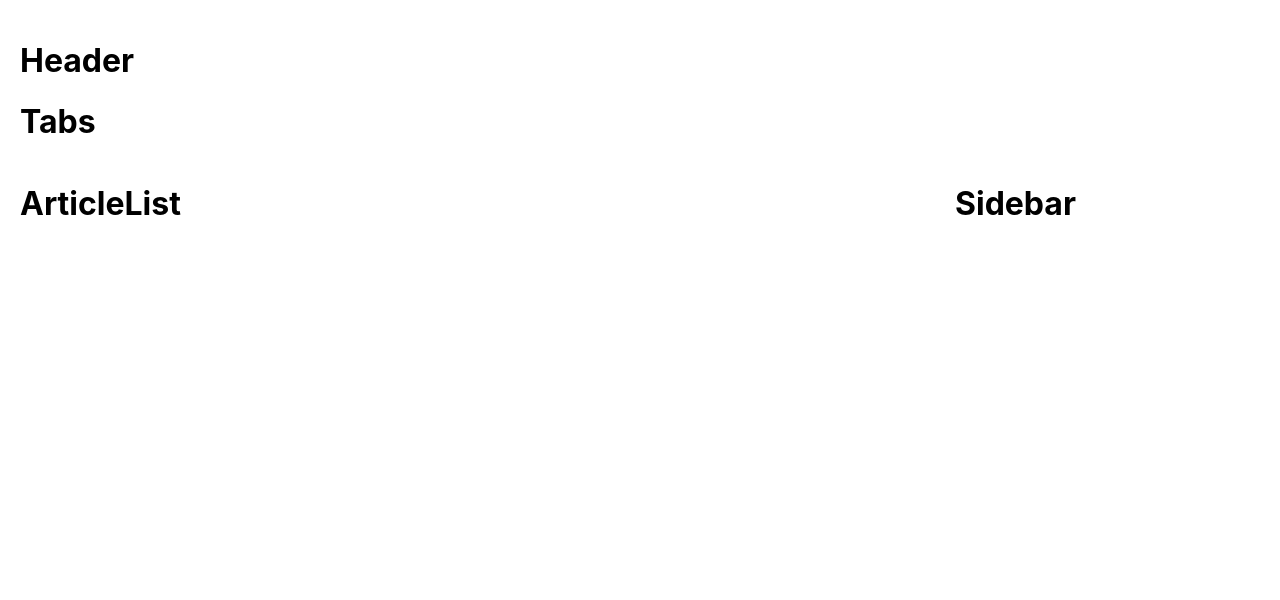
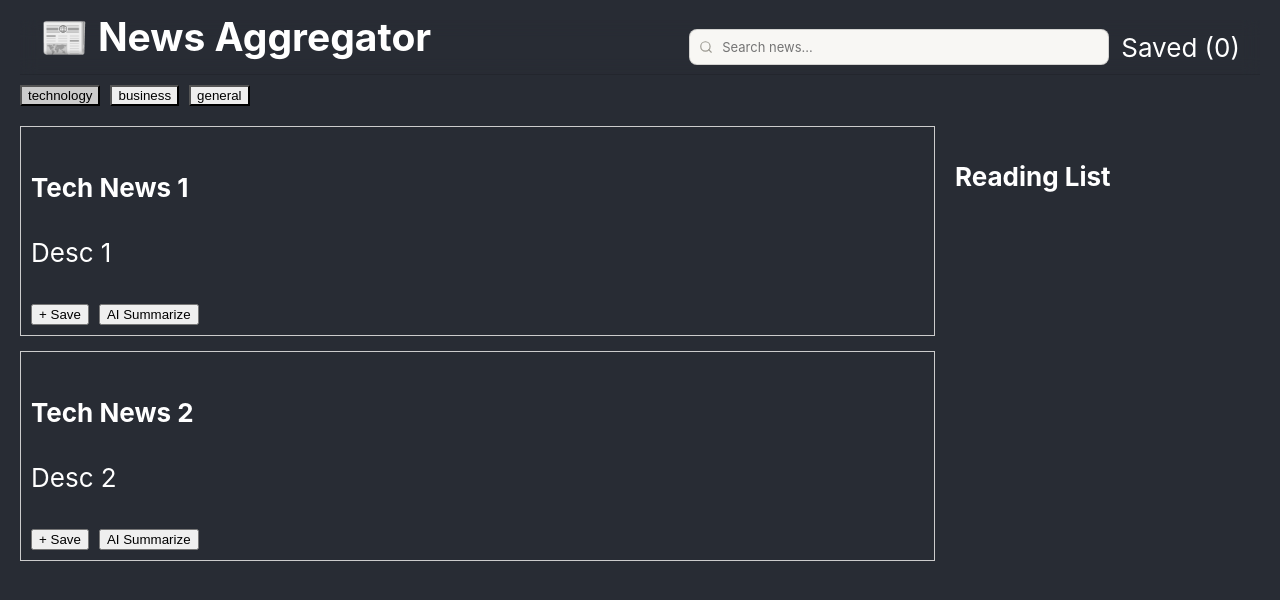
Before and after one commit to AnupaKuriakose/News-Aggregator-App, a React (Create React App) app in the folder client/: page / in a window 1280 px wide. Shown: the top 600 px of the page. Built offline with nearby package versions, Linux system fonts and the light colour scheme.

Commit message:
Adding files for basic ui

```diff
--- a/client/src/App.css
+++ b/client/src/App.module.css
@@ -6,4 +6,10 @@
   flex-direction: column;
   font-size: calc(10px + 2vmin);
   color: white;
+  padding: 20px;
 }
+body{
+  flex: 1;
+  align-items: flex-start;
+  width: 100%;
+}
--- a/client/src/App.tsx
+++ b/client/src/App.tsx
@@ -1,25 +1,45 @@
-import React from 'react';
-
-import './App.css';
-import { Header } from './components/Header';
-import { CategoryTabs } from './components/CategoryTabs';
-import { ArticleList } from './components/ArticleList';
-import { SavedSidebar } from './components/SavedSidebar';
+import React, { useEffect, useState } from "react";
+import Header from "./components/Header";
+import CategoryTabs from "./components/CategoryTabs";
+import ArticleList from "./components/ArticleList";
+import SavedSidebar from "./components/SavedSidebar";
+import { Article } from "./types/article";
+import styles from './App.module.css';
 
 function App() {
-   return (
-    <div style={{ padding: "20px" }}>
-      <Header />
+  const [articles, setArticles] = useState<Article[]>([]);
+  const [saved, setSaved] = useState<Article[]>([]);
+  const [category, setCategory] = useState("technology");
 
-      <CategoryTabs />
+  useEffect(() => {
+    // TEMP dummy data
+    setArticles([
+      { title: "Tech News 1", description: "Desc 1" },
+      { title: "Tech News 2", description: "Desc 2" }
+    ]);
+  }, [category]);
+
+  const handleSave = (article: Article) => {
+    setSaved((prev) => [...prev, article]);
+  };
+
+  const handleSearch = (query: string) => {
+    console.log("search:", query);
+  };
+
+  return (
+    <div className={styles.App}>
+      <Header onSearch={handleSearch} savedCount={saved.length} />
+
+      <CategoryTabs category={category} setCategory={setCategory} />
 
       <div style={{ display: "flex", gap: "20px" }}>
         <div style={{ flex: 3 }}>
-          <ArticleList />
+          <ArticleList articles={articles} saved={saved} onSave={handleSave} />
         </div>
 
         <div style={{ flex: 1 }}>
-          <SavedSidebar />
+          <SavedSidebar saved={saved} />
         </div>
       </div>
     </div>
--- a/client/src/article.model.ts
+++ /dev/null
@@ -1,6 +0,0 @@
-export interface Article
-{
-    id: number;
-    name: string;
-    description: string;
-}
--- a/client/src/components/ArticleCard.tsx
+++ b/client/src/components/ArticleCard.tsx
@@ -1,5 +1,24 @@
+import { Article } from "../types/article";
 
+type Props = {
+  article: Article;
+  onSave: (a: Article) => void;
+  isSaved: boolean;
+};
 
-export const ArticleCard = () => {
-return <><h1>Card</h1></>
+function ArticleCard({ article, onSave, isSaved }: Props) {
+  return (
+    <div style={{ border: "1px solid #ccc", marginBottom: "15px", padding: "10px" }}>
+      <h4>{article.title}</h4>
+      <p>{article.description}</p>
+
+      <button onClick={() => onSave(article)}>
+        {isSaved ? "✓ Saved" : "+ Save"}
+      </button>
+
+      <button style={{ marginLeft: "10px" }}>AI Summarize</button>
+    </div>
+  );
 }
+
+export default ArticleCard;
--- a/client/src/components/ArticleList.tsx
+++ b/client/src/components/ArticleList.tsx
@@ -1,5 +1,25 @@
+import { Article } from "../types/article";
+import ArticleCard from "./ArticleCard";
 
+type Props = {
+  articles: Article[];
+  saved: Article[];
+  onSave: (a: Article) => void;
+};
 
-export const ArticleList = () => {
-return <><h1>ArticleList</h1></>
+function ArticleList({ articles, saved, onSave }: Props) {
+  return (
+    <div>
+      {articles.map((a, i) => (
+        <ArticleCard
+          key={i}
+          article={a}
+          onSave={onSave}
+          isSaved={saved.some((s) => s.title === a.title)}
+        />
+      ))}
+    </div>
+  );
 }
+
+export default ArticleList;
--- a/client/src/components/CategoryTabs.tsx
+++ b/client/src/components/CategoryTabs.tsx
@@ -1,5 +1,27 @@
+type Props = {
+  category: string;
+  setCategory: (c: string) => void;
+};
 
+function CategoryTabs({ category, setCategory }: Props) {
+  const tabs = ["technology", "business", "general"];
 
-export const CategoryTabs = () => {
-return <><h1>Tabs</h1></>
+  return (
+    <div style={{ marginBottom: "20px" }}>
+      {tabs.map((t) => (
+        <button
+          key={t}
+          onClick={() => setCategory(t)}
+          style={{
+            marginRight: "10px",
+            background: category === t ? "#ccc" : "#eee"
+          }}
+        >
+          {t}
+        </button>
+      ))}
+    </div>
+  );
 }
+
+export default CategoryTabs;
--- /dev/null
+++ b/client/src/components/Header.module.css
@@ -0,0 +1,87 @@
+.header {
+  position: sticky;
+  top: 0;
+  z-index: 100;
+  border-bottom: 0.5px solid rgba(0, 0, 0, 0.1);
+  display: flex;
+  align-items: center;
+  gap: 12px;
+  padding: 0 20px;
+  height: 54px;
+  backdrop-filter: blur(8px);
+}
+
+.searchWrap {
+  flex: 1;
+  max-width: 420px;
+  margin-left: auto;
+  position: relative;
+  display: flex;
+  align-items: center;
+}
+
+.searchIcon {
+  position: absolute;
+  left: 10px;
+  color: #9c9a92;
+  pointer-events: none;
+}
+
+.searchInput {
+  width: 100%;
+  height: 34px;
+  border: 0.5px solid rgba(0, 0, 0, 0.15);
+  border-radius: 8px;
+  padding: 0 32px 0 32px;
+  font-size: 13px;
+  background: #f8f7f4;
+  color: #1a1a18;
+  outline: none;
+  transition: border-color 0.15s, background 0.15s;
+  font-family: inherit;
+}
+
+.clearBtn {
+  position: absolute;
+  right: 8px;
+  background: none;
+  border: none;
+  font-size: 16px;
+  color: #9c9a92;
+  cursor: pointer;
+  line-height: 1;
+  padding: 0 2px;
+}
+
+/* Renamed to savedBtn for clean JS access */
+.savedBtn {
+  display: flex;
+  align-items: center;
+  gap: 6px;
+  font-size: 13px;
+  color: #5f5e5a;
+  background: none;
+  border: 0.5px solid rgba(0, 0, 0, 0.15);
+  border-radius: 8px;
+  padding: 5px 12px;
+  cursor: pointer;
+  flex-shrink: 0;
+  transition: all 0.15s;
+  font-family: inherit;
+}
+
+.savedBtnActive {
+  background: #e6f1fb;
+  border-color: #b5d4f4;
+  color: #185fa5;
+}
+
+.badge {
+  background: #378ADD;
+  color: #fff;
+  border-radius: 9px;
+  font-size: 11px;
+  font-weight: 600;
+  padding: 1px 6px;
+  line-height: 1.5;
+}
--- a/client/src/components/Header.tsx
+++ b/client/src/components/Header.tsx
@@ -1,5 +1,51 @@
+import React, { useState } from "react";
+import styles from './Header.module.css';
 
+type Props = {
+    onSearch: (q: string) => void;
+    savedCount: number;
+};
 
-export const Header = () => {
-return <><h1>Header</h1></>
+function Header({ onSearch, savedCount }: Props) {
+    const [inputValue, setInputValue] = useState('');
+    const handleClear = () => {
+        setInputValue('');
+        onSearch('');
+    };
+    return (
+        <header className={styles.header}>
+            <div style={{ display: "flex", justifyContent: "space-between", marginBottom: "20px" }}>
+                <h2>📰 News Aggregator</h2></div>
+            <div className={styles.searchWrap}>
+                <svg className={styles.searchIcon} width="14" height="14" viewBox="0 0 24 24" fill="none" stroke="currentColor" strokeWidth="2" strokeLinecap="round">
+                    <circle cx="11" cy="11" r="8" /><path d="m21 21-4.35-4.35" />
+                </svg>
+                <input
+                    className={styles.searchInput}
+                    type="text"
+                    placeholder="Search news..."
+                    aria-label="Search articles"
+                    value={inputValue}
+                    onChange={(e) => {
+                        const value = e.target.value;
+                        setInputValue(value);
+                        onSearch(value);
+                    }}
+                    onKeyDown={(e) => {
+                        if (e.key === "Enter") {
+                            onSearch((e.target as HTMLInputElement).value);
+                        }
+                    }}
+
+                />
+                {inputValue && (<button className={styles.clearBtn} onClick={handleClear} aria-label="Clear search">x</button>)}
+
+            </div>
+
+            <div>Saved ({savedCount})</div>
+
+        </header>
+    );
 }
+
+export default Header;
--- a/client/src/components/SavedSidebar.tsx
+++ b/client/src/components/SavedSidebar.tsx
@@ -1,5 +1,19 @@
+import { Article } from "../types/article";
+type Props = {
+  saved: Article[];
+};
 
+function SavedSidebar({ saved }: Props) {
+  return (
+    <div>
+      <h4>Reading List</h4>
+      {saved.map((a, i) => (
+        <div key={i} style={{ marginBottom: "10px" }}>
+          {a.title}
+        </div>
+      ))}
+    </div>
+  );
+}
 
-export const SavedSidebar = () => {
-return <><h1>Sidebar</h1></>
-}
+export default SavedSidebar;
--- /dev/null
+++ b/client/src/types/article.ts
@@ -0,0 +1,5 @@
+export interface Article {
+  title: string;
+  description: string;
+  source?: string;
+}
```
